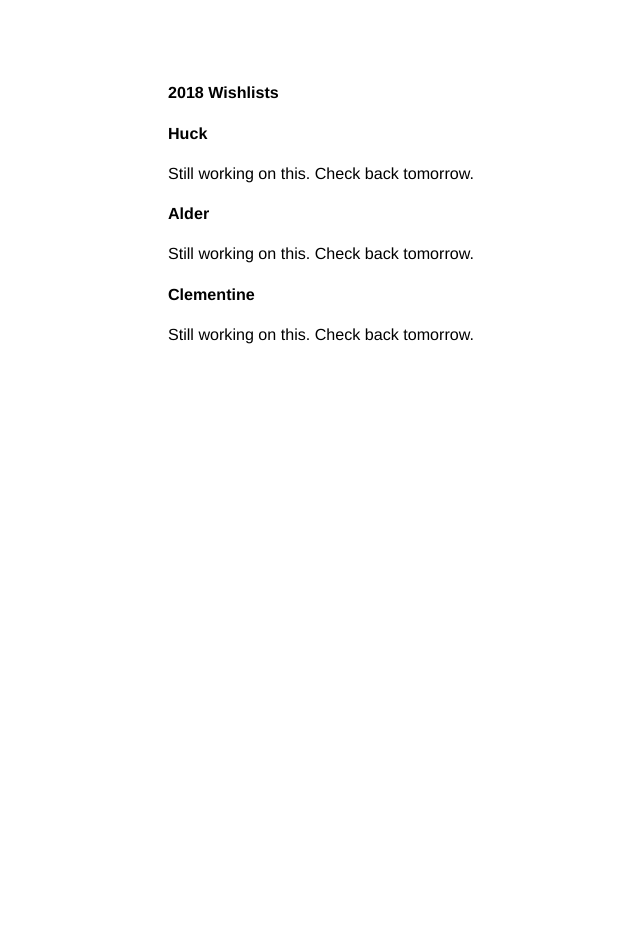
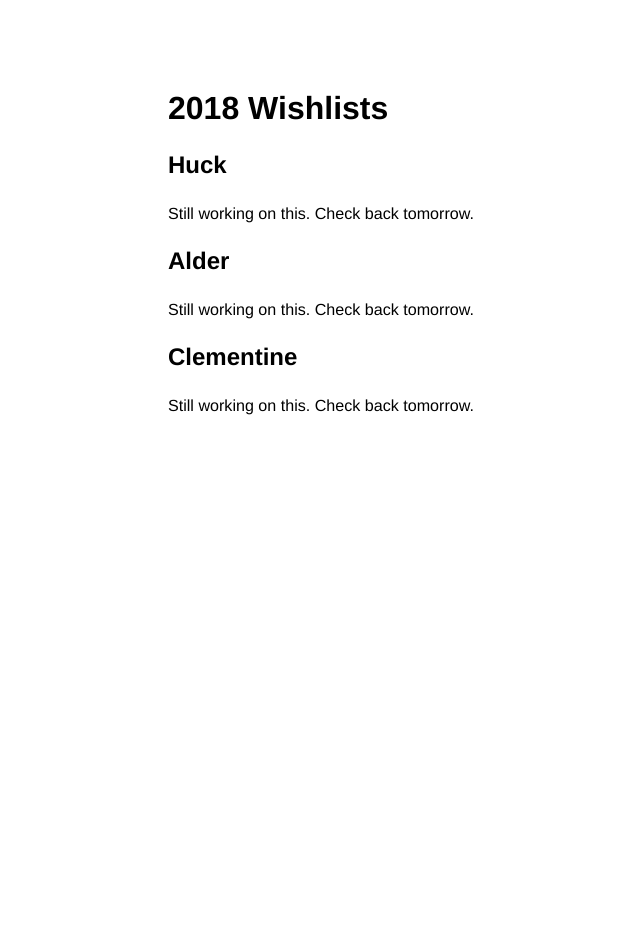
Before and after one commit to andrewhavens/andrewhavens.github.io, a Jekyll site: the page built from 2018-wishlists.md, in a window 1280 px wide. Shown: the whole page, without its empty margins (72-712 px from the left). Built offline with Jekyll 4.4.1, drawn with Linux system fonts in a browser that asks for light colours; Markdown is read by kramdown in place of the engine named in the settings; our own code applies the rules of GitHub Pages for plain Markdown files.

Commit message:
Update styles in plain layout.

```diff
--- a/_layouts/plain.html
+++ b/_layouts/plain.html
@@ -21,6 +21,11 @@
       var s = document.getElementsByTagName('script')[0]; s.parentNode.insertBefore(ga, s);
     })();
     </script>
+
+    <style>
+      h1 { font-size: 2rem; }
+      h2 { font-size: 1.5rem; }
+    </style>
   </head>
   <body>
 
```
